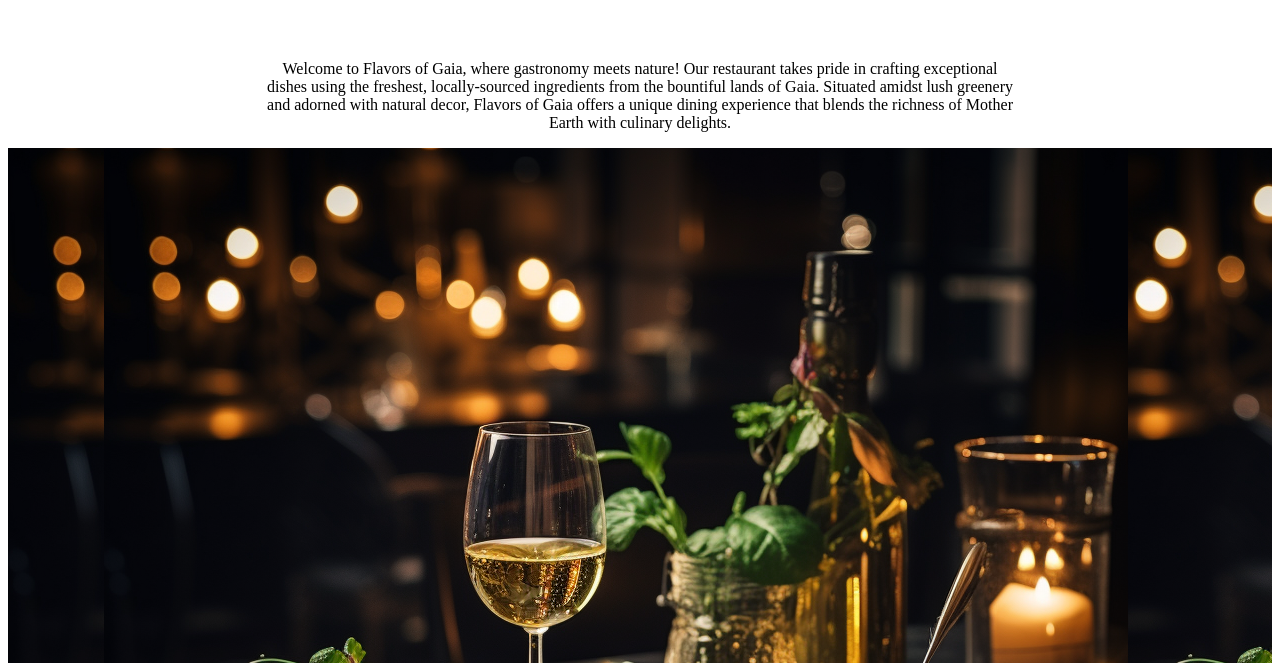
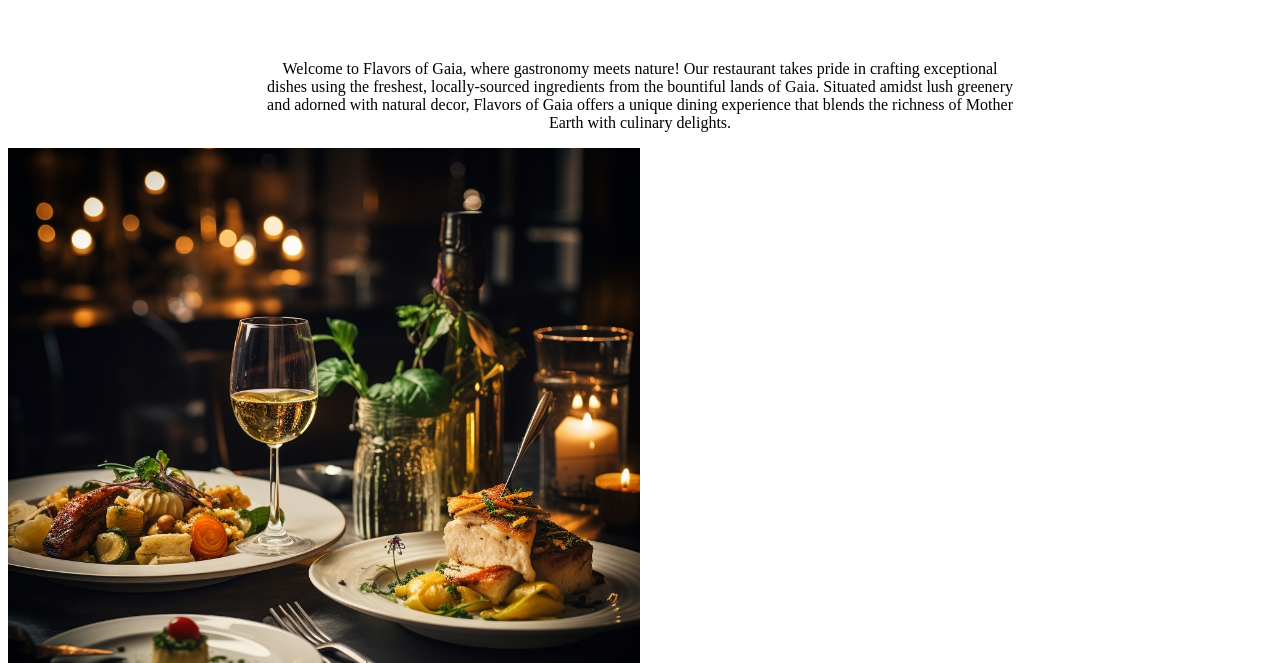
Before and after one commit to jackNicosia/restaurantPage, a website built with webpack: page dist/index.html in a window 1280 px wide. Shown: the part 137-800 px from the top of the page. Built offline with nearby package versions, Linux system fonts and the light colour scheme.

Commit message:
example with html. now i remove html

```diff
--- a/src/index.js
+++ b/src/index.js
@@ -13,7 +13,10 @@ function component() {
     const myIcon = new Image();
     myIcon.src = Icon;
 
-    element.appendChild(myIcon);
+   /* const myPicture = new Image();
+    myPicture.src =
+*/
+
 
 
     return element;
--- a/src/style.css
+++ b/src/style.css
@@ -20,5 +20,10 @@ ul {
 
 .hello {
     color:red;
-    background: url('./imgs/food.png');
+    /* this works background: url('./imgs/food.png'); */
+    background-repeat: no-repeat;
 }
+
+#fancyPic {
+    width: 50%;
+}
--- a/webpack.config.js
+++ b/webpack.config.js
@@ -1,6 +1,7 @@
 const path = require('path');
 
 module.exports = {
+  mode: 'development',
   entry: './src/index.js',
   output: {
     filename: 'bundle.js',
```
Also changed, not shown: dist/bundle.js, dist/index.html, dist/main.js (deleted).
